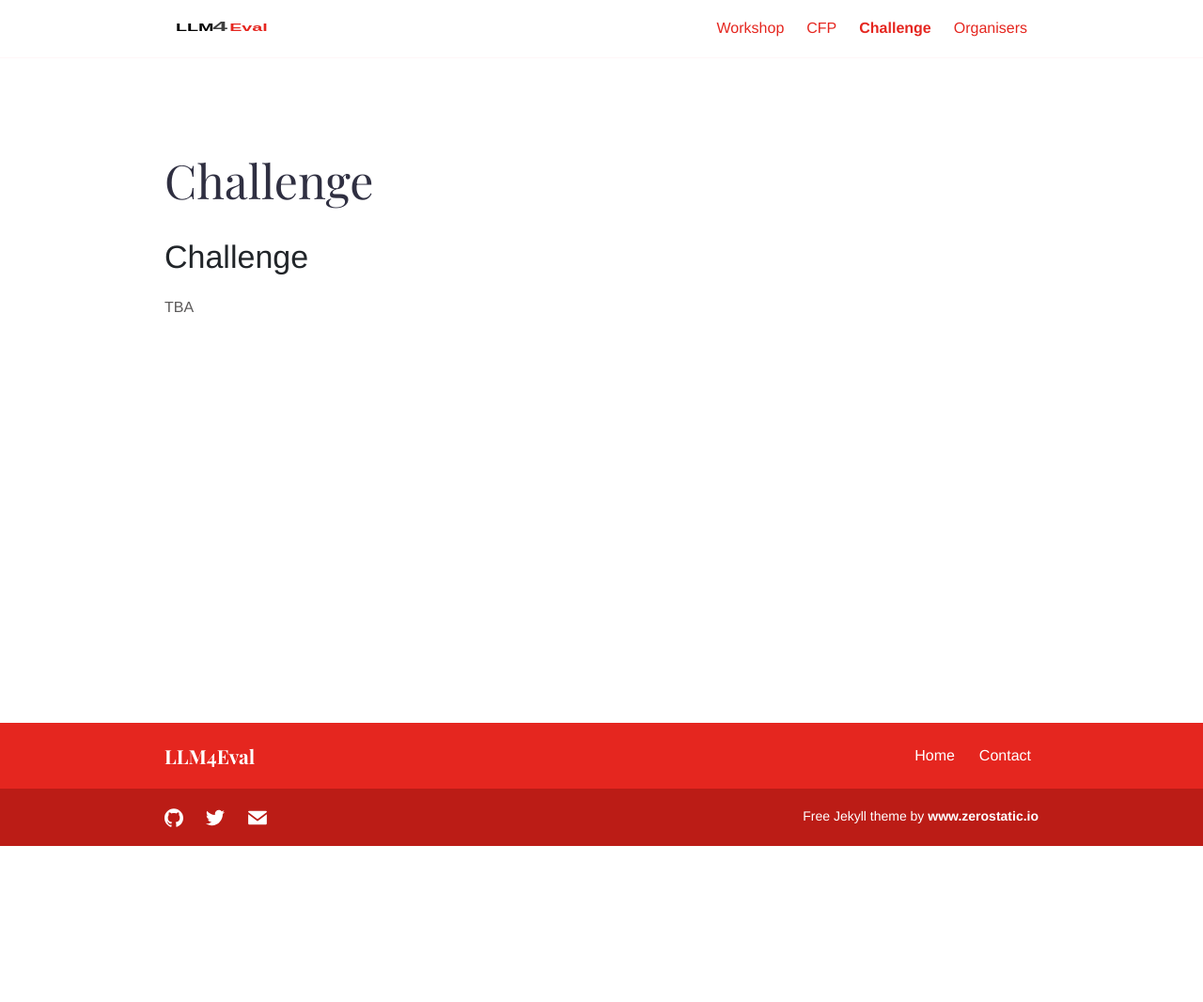
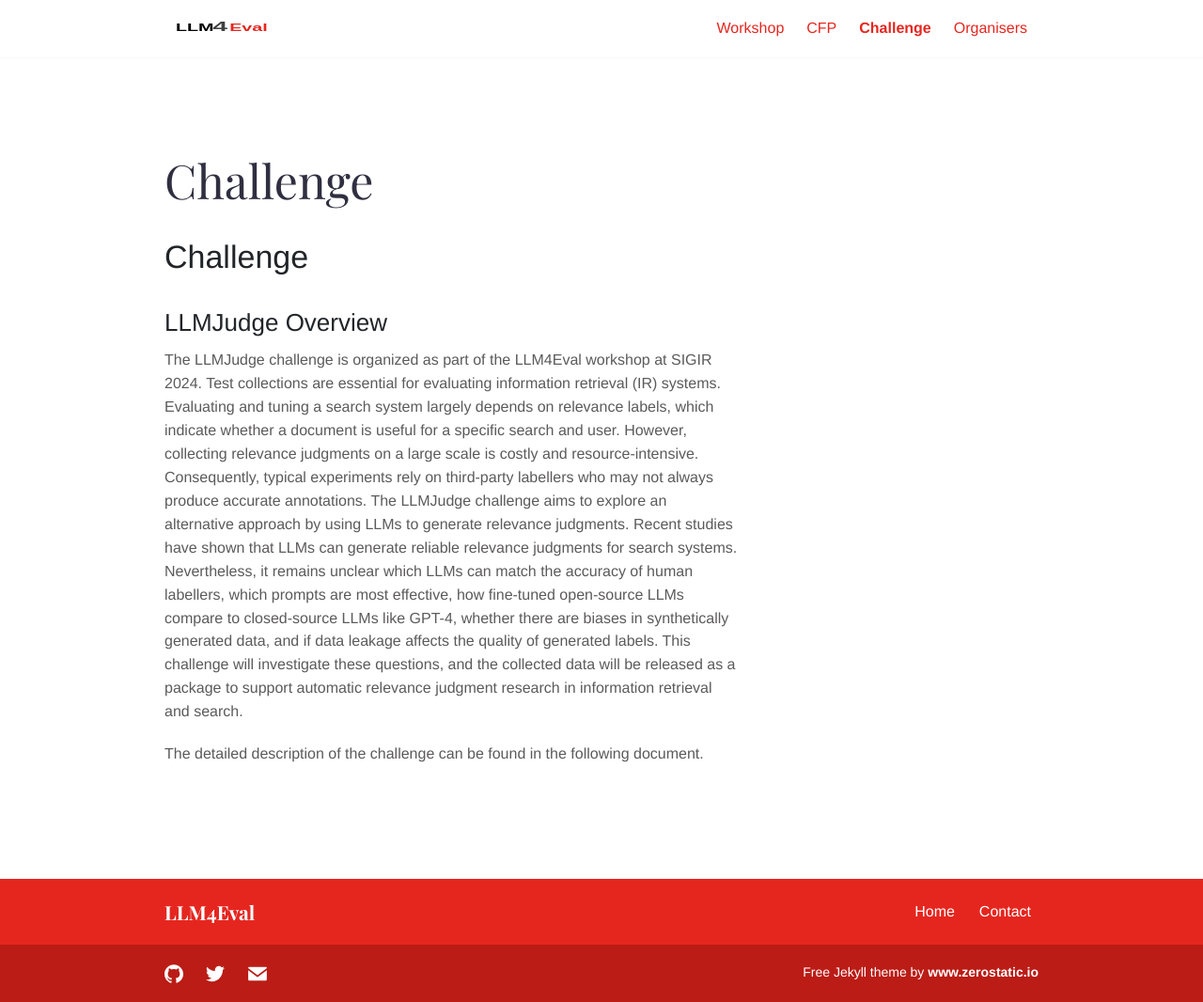
Before and after one commit to LLM4Eval/llm4eval, a Jekyll site: the page built from challenge.md, in a window 1280 px wide. Shown: the whole page at 94% size. Built offline with Jekyll 4.4.1, drawn with Linux system fonts in a browser that asks for light colours; before the commit the page ends 900 px from its top, so only the background shows below that.

Commit message:
Update challenge.md

```diff
--- a/challenge.md
+++ b/challenge.md
@@ -7,4 +7,7 @@ bodyClass: page-about
 
 # Challenge
 
-TBA
+## LLMJudge Overview
+The LLMJudge challenge is organized as part of the LLM4Eval workshop at SIGIR 2024. Test collections are essential for evaluating information retrieval (IR) systems. Evaluating and tuning a search system largely depends on relevance labels, which indicate whether a document is useful for a specific search and user. However, collecting relevance judgments on a large scale is costly and resource-intensive. Consequently, typical experiments rely on third-party labellers who may not always produce accurate annotations. The LLMJudge challenge aims to explore an alternative approach by using LLMs to generate relevance judgments. Recent studies have shown that LLMs can generate reliable relevance judgments for search systems. Nevertheless, it remains unclear which LLMs can match the accuracy of human labellers, which prompts are most effective, how fine-tuned open-source LLMs compare to closed-source LLMs like GPT-4, whether there are biases in synthetically generated data, and if data leakage affects the quality of generated labels. This challenge will investigate these questions, and the collected data will be released as a package to support automatic relevance judgment research in information retrieval and search.
+
+The detailed description of the challenge can be found in the following document.
```
